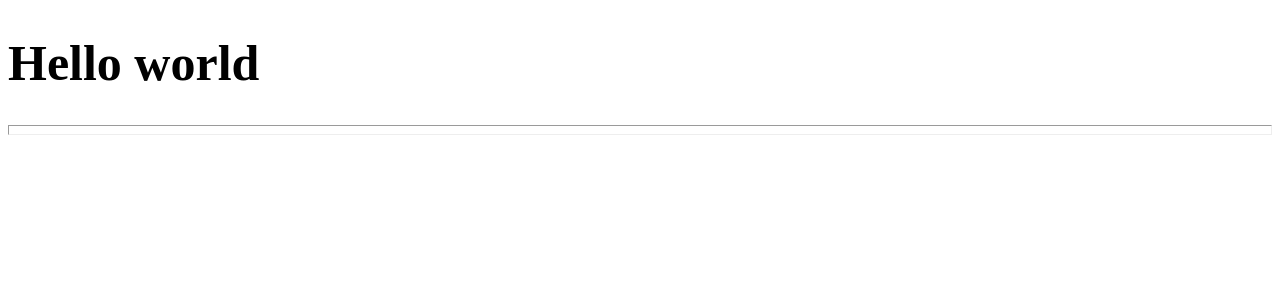
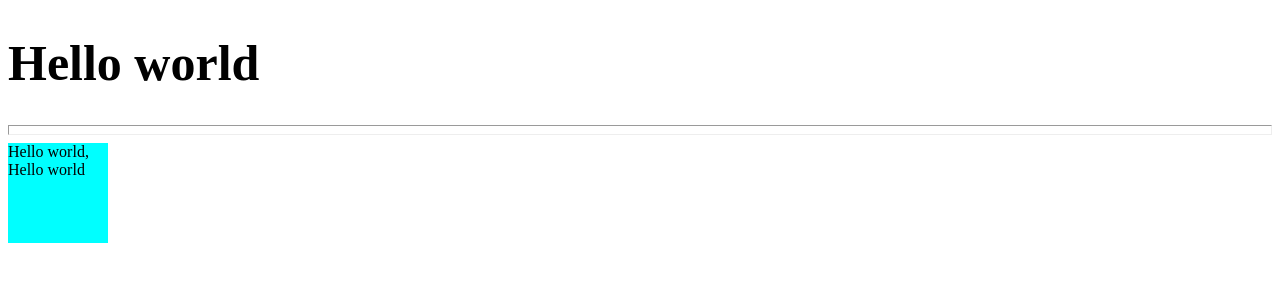
Before and after one commit to Bhuvanakarthik/size, a plain HTML site: page index.html in a window 1280 px wide. Drawn offline with Linux system fonts and the light colour scheme.

Commit message:
added div

```diff
--- a/index.css
+++ b/index.css
@@ -2,3 +2,8 @@ h1 {
   font-size: 50px;
   font: bold;
 }
+div {
+  background-color: aqua;
+  height: 100px;
+  width: 100px;
+}
--- a/index.html
+++ b/index.html
@@ -10,5 +10,6 @@
   <body>
     <h1>Hello world</h1>
     <hr size="10px" />
+    <div>Hello world, Hello world</div>
   </body>
 </html>
```
